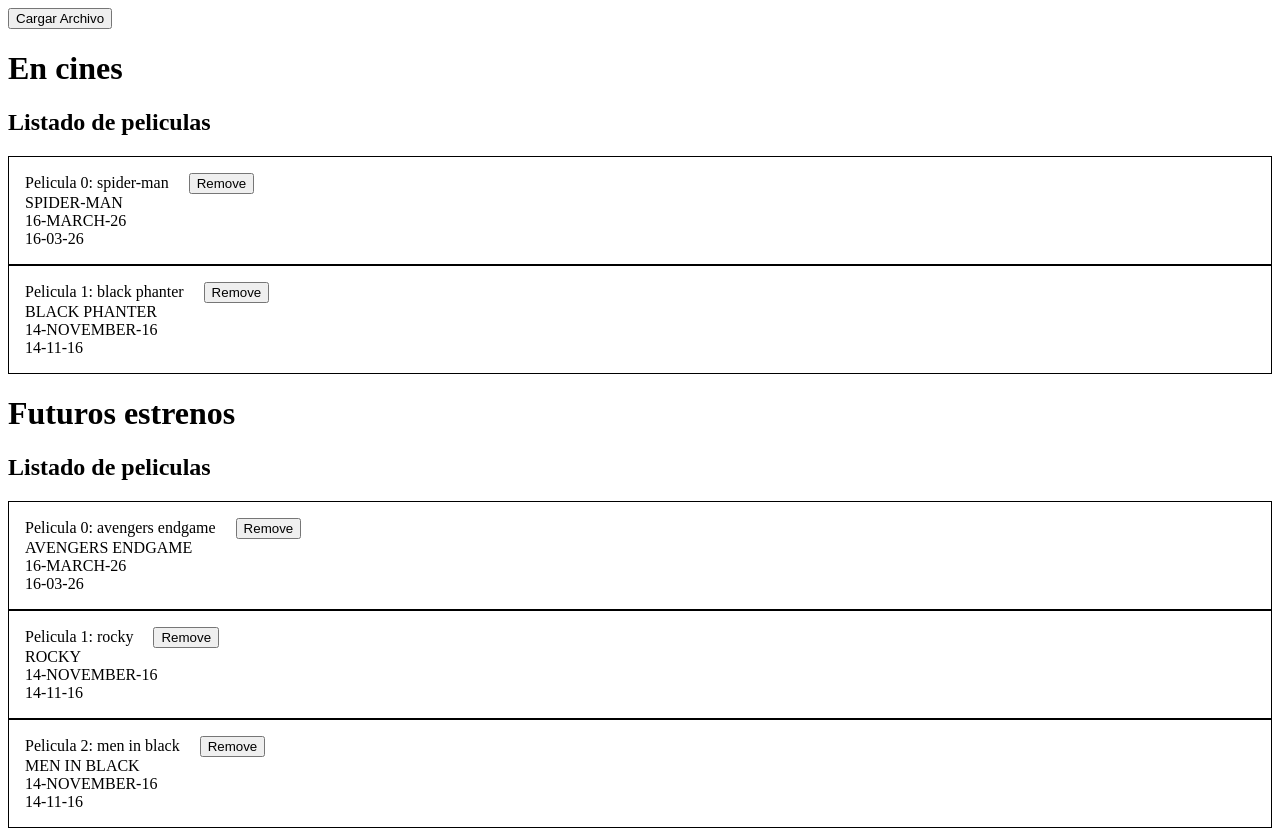
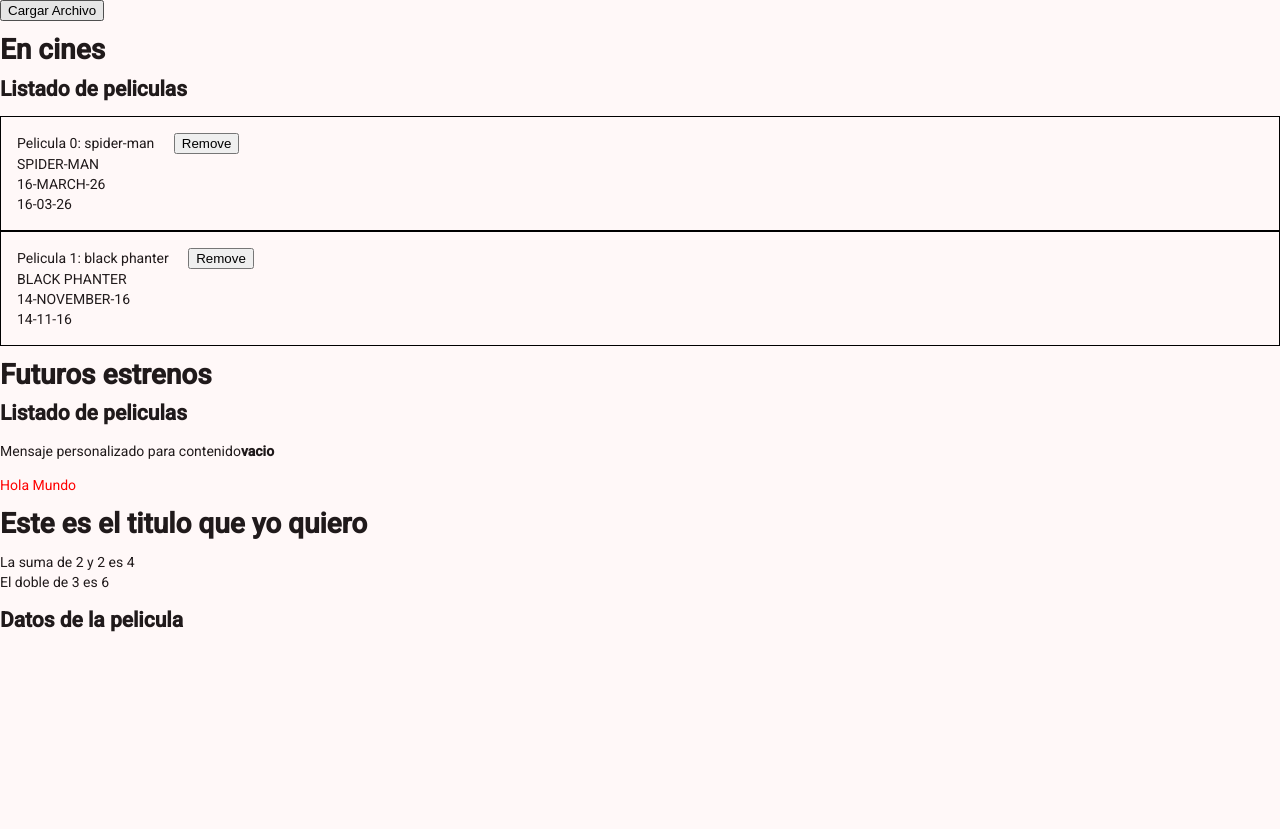
Before and after one commit to PeterCodeDev/Angular_ASP.NET, an Angular app in the folder front-end/: page / in a window 1280 px wide. Shown: the top 829 px of the page. After the commit the page ends 800 px from the top, so only its background shows below. Built offline with nearby package versions, Linux system fonts and the light colour scheme.

Commit message:
Instalacion de MaterialModule/AngularMaterial UI

```diff
--- a/front-end/angular.json
+++ b/front-end/angular.json
@@ -19,18 +19,14 @@
           "options": {
             "browser": "src/main.ts",
             "tsConfig": "tsconfig.app.json",
-            "polyfills": [
-              "zone.js"
-            ],
+            "polyfills": ["zone.js"],
             "assets": [
               {
                 "glob": "**/*",
                 "input": "public"
               }
             ],
-            "styles": [
-              "src/styles.css"
-            ],
+            "styles": ["src/material-theme.scss", "src/styles.css"],
             "server": "src/main.server.ts",
             "outputMode": "server",
             "security": {
--- a/front-end/package.json
+++ b/front-end/package.json
@@ -12,10 +12,12 @@
   "private": true,
   "packageManager": "npm@11.9.0",
   "dependencies": {
+    "@angular/cdk": "^21.2.2",
     "@angular/common": "^21.2.0",
     "@angular/compiler": "^21.2.0",
     "@angular/core": "^21.2.0",
     "@angular/forms": "^21.2.0",
+    "@angular/material": "^21.2.2",
     "@angular/platform-browser": "^21.2.0",
     "@angular/platform-server": "^21.2.0",
     "@angular/router": "^21.2.0",
--- a/front-end/src/app/app.config.ts
+++ b/front-end/src/app/app.config.ts
@@ -1,15 +1,18 @@
 import { ApplicationConfig, Component, provideBrowserGlobalErrorListeners, provideZoneChangeDetection } from '@angular/core';
 import { provideRouter } from '@angular/router';
-
+import { provideAnimationsAsync } from '@angular/platform-browser/animations/async'
 import { routes } from './app.routes';
 import { provideClientHydration, withEventReplay } from '@angular/platform-browser';
 import { CommonModule } from '@angular/common';
+import { MaterialModule } from './material/material-module';
 
 export const appConfig: ApplicationConfig = {
   providers: [
     provideZoneChangeDetection({ eventCoalescing:true}),
 
     provideBrowserGlobalErrorListeners(),
-    provideRouter(routes)
+    provideRouter(routes),
+
+    provideAnimationsAsync()
   ]
 };
--- a/front-end/src/app/app.ts
+++ b/front-end/src/app/app.ts
@@ -2,14 +2,16 @@
 import { Component, OnInit, signal} from '@angular/core';
 import { ListadoPeliculas } from './peliculas/listado-peliculas/listado-peliculas';
 import { ListadoGenerico } from './utilidades/listado-generico/listado-generico';
+import { MaterialModule } from './material/material-module';
+import { MatButtonModule } from '@angular/material/button'
+import { MatIconModule } from '@angular/material/icon'
 import {NgModule} from '@angular/core'
-//import { RouterOutlet } from '@angular/router';
 
 
 @Component({
   selector: 'app-root',
   //imports: [RouterOutlet],
-  imports:[CommonModule, ListadoPeliculas, ListadoGenerico],
+  imports:[CommonModule, ListadoPeliculas, ListadoGenerico, MaterialModule],
   standalone: true,
   templateUrl: './app.html',
   styleUrl: './app.css'
@@ -31,7 +33,7 @@
     }, 2000);
 
   //Gif 2: Proximos Estrenos
-    setTimeout(() =>{
+    /*setTimeout(() =>{
       this.peliculasProximosEstrenos =[{
       titulo : 'Avengers Endgame',
     fechaLanzamiento: new Date(),
@@ -47,12 +49,12 @@
     fechaLanzamiento: new Date('2016-11-14'),
     precio: 300.99
   }]
-    }, 2000);
+    }, 2000);*/
   }
   protected readonly title = signal('Este es el titulo que yo quiero');
 
   peliculaEnCines : any;
-  peliculasProximosEstrenos :any;
+  peliculasProximosEstrenos =[];
 
   manejarClick(){
     // Hacer lo que yo quiera
--- /dev/null
+++ b/front-end/src/app/material/material-module.ts
@@ -0,0 +1,8 @@
+import { NgModule } from '@angular/core';
+import { CommonModule } from '@angular/common';
+
+@NgModule({
+  declarations: [],
+  imports: [CommonModule],
+})
+export class MaterialModule {}
--- a/front-end/src/app/peliculas/listado-peliculas/listado-peliculas.html
+++ b/front-end/src/app/peliculas/listado-peliculas/listado-peliculas.html
@@ -1,5 +1,8 @@
 
 <app-listado-generico [listado]="peliculas">
+    <ng-container vacio>
+        <div>Mensaje personalizado para contenido<b>vacio</b></div>
+    </ng-container>
     <ng-container contenido>
 <div *ngFor="let pelicula of peliculas;
   let index = index"
--- a/front-end/src/app/utilidades/listado-generico/listado-generico.html
+++ b/front-end/src/app/utilidades/listado-generico/listado-generico.html
@@ -1,12 +1,20 @@
 <h2>Listado de peliculas</h2>
 
 <div *ngIf="!listado">
-  <img src="https://media.tenor.com/On7kvXhzml4AAAAj/loading-gif.gif"/>
-  <p>CARGANDO PELICULAS</p>
+    <span #cargando>
+        <ng-content select="[cargando]"></ng-content>
+    </span>
+    <span *ngIf="!cargando.innerHTML.trim()">
+        <img src="https://media.tenor.com/On7kvXhzml4AAAAj/loading-gif.gif"/>
+        <p>CARGANDO PELICULAS</p>
+    </span>
 </div>
 
 <div *ngIf="listado && listado.length === 0">
-  <p>No hay peliculas para mostrar</p>
+    <span #vacio><ng-content select="[vacio]"></ng-content></span>
+    <span *ngIf="!vacio.innerHTML.trim()">
+        <p>No hay peliculas para mostrar</p>
+    </span>
 </div>
 
 <ng-container *ngIf = "listado && listado.length > 0">
--- a/front-end/src/index.html
+++ b/front-end/src/index.html
@@ -1,11 +1,18 @@
 <!doctype html>
 <html lang="en">
   <head>
-  <meta charset="utf-8">
+    <meta charset="utf-8" />
     <title>FrontEnd</title>
-  <base href="/">
-  <meta name="viewport" content="width=device-width, initial-scale=1">
-  <link rel="icon" type="image/x-icon" href="favicon.ico">
+    <base href="/" />
+    <meta name="viewport" content="width=device-width, initial-scale=1" />
+    <link rel="icon" type="image/x-icon" href="favicon.ico" />
+    <link rel="preconnect" href="https://fonts.googleapis.com" />
+    <link rel="preconnect" href="https://fonts.gstatic.com" crossorigin />
+    <link
+      href="https://fonts.googleapis.com/css2?family=Roboto:wght@300;400;500&display=swap"
+      rel="stylesheet"
+    />
+    <link href="https://fonts.googleapis.com/icon?family=Material+Icons" rel="stylesheet" />
   </head>
   <body>
     <app-root></app-root>
--- /dev/null
+++ b/front-end/src/material-theme.scss
@@ -0,0 +1,38 @@
+// Include theming for Angular Material with `mat.theme()`.
+// This Sass mixin will define CSS variables that are used for styling Angular Material
+// components according to the Material 3 design spec.
+// Learn more about theming and how to use it for your application's
+// custom components at https://material.angular.dev/guide/theming
+@use '@angular/material' as mat;
+
+html {
+  height: 100%;
+  @include mat.theme(
+    (
+      color: (
+        primary: mat.$rose-palette,
+        tertiary: mat.$red-palette,
+      ),
+      typography: Roboto,
+      density: 0,
+    )
+  );
+}
+
+body {
+  // Default the application to a light color theme. This can be changed to
+  // `dark` to enable the dark color theme, or to `light dark` to defer to the
+  // user's system settings.
+  color-scheme: light;
+
+  // Set a default background, font and text colors for the application using
+  // Angular Material's system-level CSS variables. Learn more about these
+  // variables at https://material.angular.dev/guide/system-variables
+  background-color: var(--mat-sys-surface);
+  color: var(--mat-sys-on-surface);
+  font: var(--mat-sys-body-medium);
+
+  // Reset the user agent margin.
+  margin: 0;
+  height: 100%;
+}
--- a/front-end/src/styles.css
+++ b/front-end/src/styles.css
@@ -1 +1 @@
-/* You can add global styles to this file, and also import other style files */
+body{margin:0; font-family: Roboto, "Helvetica Neue",sans-serif;}
```
Also changed, not shown: 1 other file (tests, documents, lock files or other folders). Lines whose indentation alone changed are shown as unchanged.
